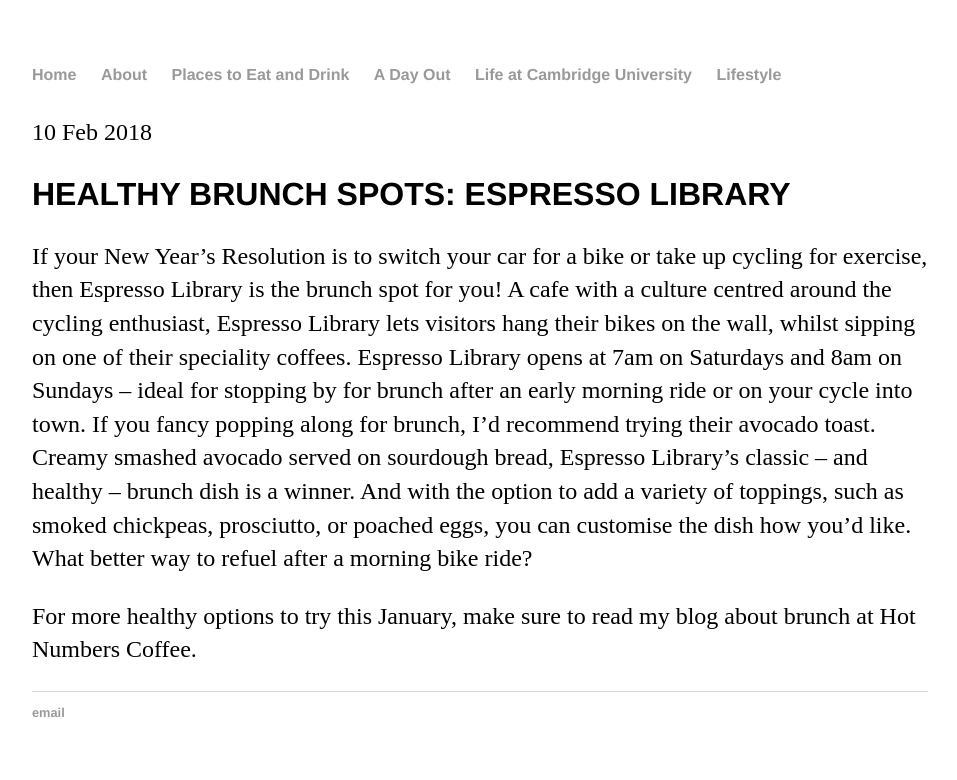
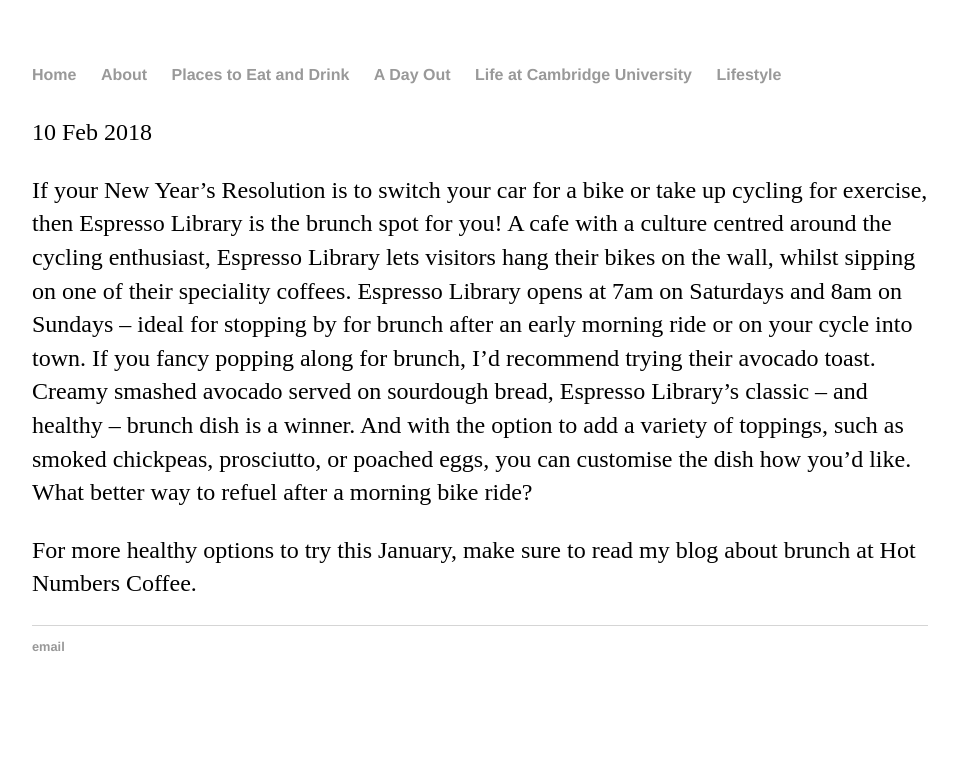
Before and after one commit to dwj26/dwj26.github.io, a Jekyll site: the page built from placestoeatanddrink/_posts/2018-01-22-healthy-brunch-spots-espresso-library.md, in a window 1280 px wide. Shown: the part 145-925 px from the top of the page, without its empty margins (160-1117 px from the left). Built offline with Jekyll 4.4.1, drawn with Linux system fonts in a browser that asks for light colours; our own code applies the rules of GitHub Pages for plain Markdown files; after the commit the page ends 900 px from its top, so only the background shows below that.

Commit message:
Update 2018-01-22-healthy-brunch-spots-espresso-library.md

```diff
--- a/placestoeatanddrink/_posts/2018-01-22-healthy-brunch-spots-espresso-library.md
+++ b/placestoeatanddrink/_posts/2018-01-22-healthy-brunch-spots-espresso-library.md
@@ -3,7 +3,7 @@
 layout: posts
 date: 2018-01-22
 ---
-<h2>HEALTHY BRUNCH SPOTS: ESPRESSO LIBRARY</h2>
+
 If your New Year’s Resolution is to switch your car for a bike or take up cycling for exercise, then Espresso Library is the brunch spot for you! A cafe with a culture centred around the cycling enthusiast, Espresso Library lets visitors hang their bikes on the wall, whilst sipping on one of their speciality coffees. Espresso Library opens at 7am on Saturdays and 8am on Sundays – ideal for stopping by for brunch after an early morning ride or on your cycle into town. If you fancy popping along for brunch, I’d recommend trying their avocado toast. Creamy smashed avocado served on sourdough bread, Espresso Library’s classic – and healthy – brunch dish is a winner. And with the option to add a variety of toppings, such as smoked chickpeas, prosciutto, or poached eggs, you can customise the dish how you’d like. What better way to refuel after a morning bike ride?
 
 For more healthy options to try this January, make sure to read my blog about brunch at Hot Numbers Coffee.
```
